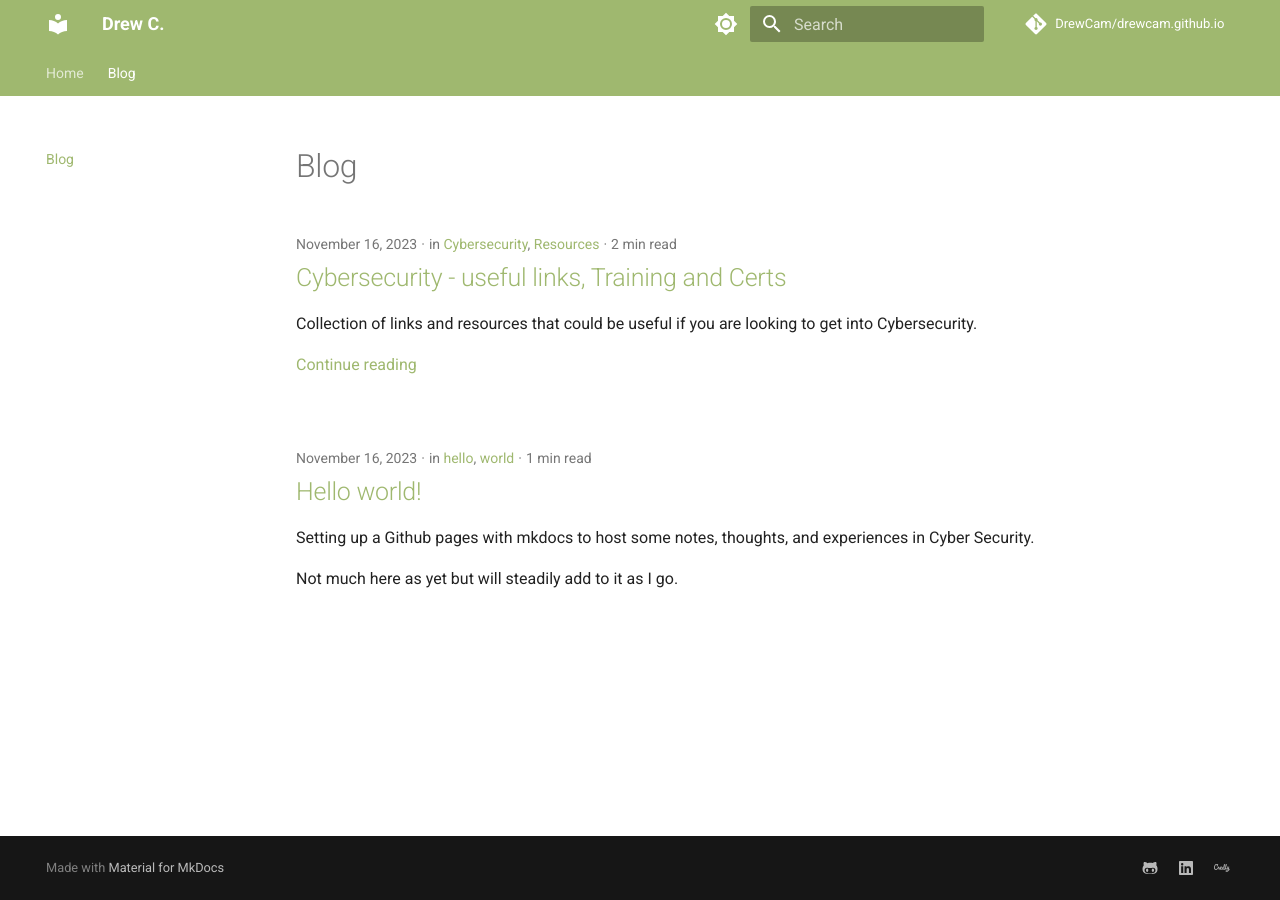
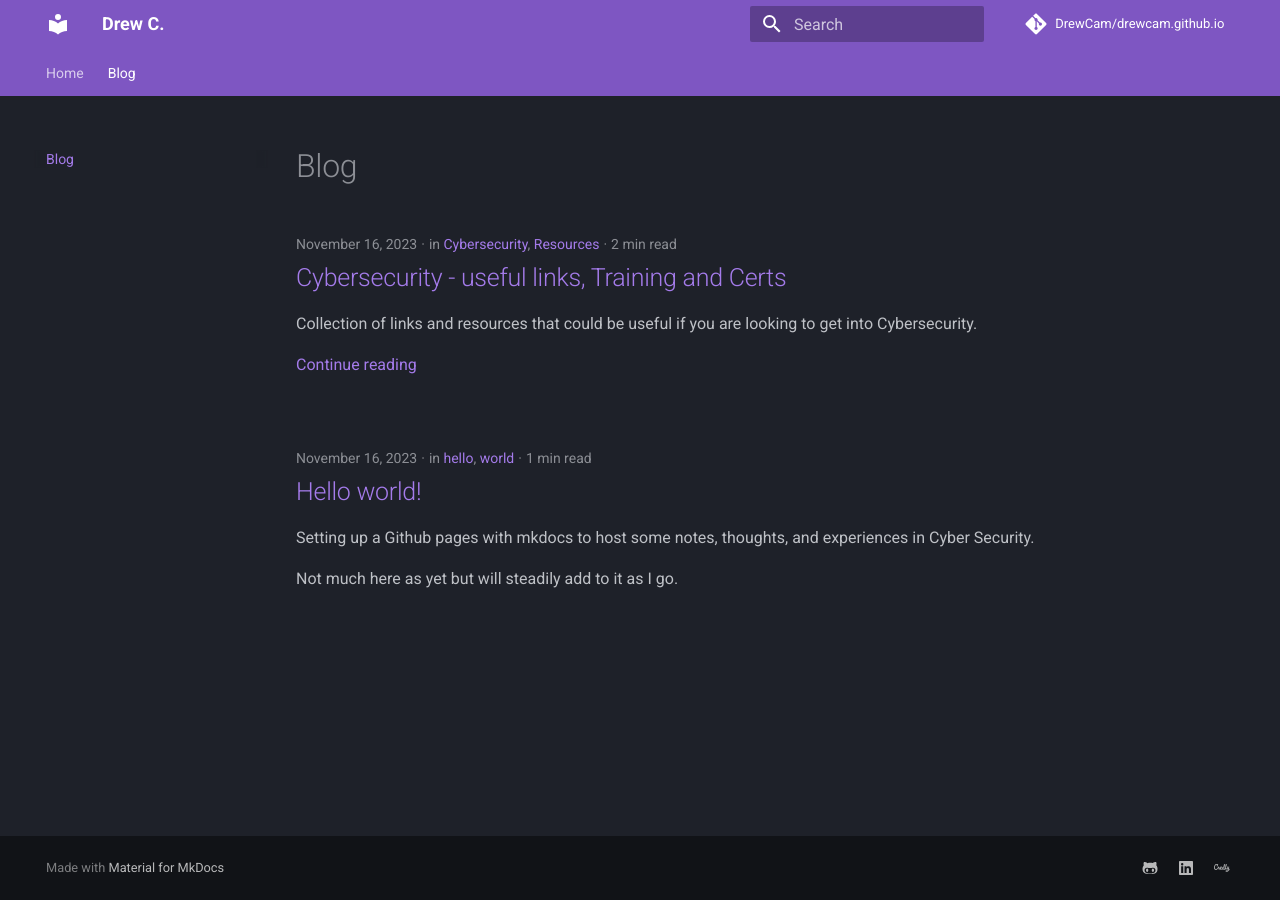
Before and after one commit to DrewCam/drewcam.github.io, an MkDocs documentation site: the page built from docs/blog/index.md, in a window 1280 px wide. Built offline with MkDocs 1.6.1 and Material for MkDocs 9.7.7, drawn with Linux system fonts in a browser that asks for light colours; comment, search, counter and statistics services are not loaded.

```diff
--- a/mkdocs.yml
+++ b/mkdocs.yml
@@ -8,23 +8,15 @@ site_description: A personal Docs and Blog site.
 repo_name: DrewCam/drewcam.github.io
 repo_url: https://github.com/DrewCam/drewcam.github.io
 
-extra_css:
-  - stylesheets/extra.css
+#extra_css:
+#  - stylesheets/extra.css
 theme:
   name: material
   palette:
-    - media: "(prefers-color-scheme: dark)"
-      primary: custom
-      scheme: slate
-      toggle:
-        icon: material/brightness-4
-        name: Switch to light mode
-    - media: "(prefers-color-scheme: light)"
-      primary: custom
-      scheme: default
-      toggle:
-        icon: material/brightness-7
-        name: Switch to dark mode
+    scheme: slate
+    primary: deep purple
+    accent: cyan
+
   features:
     - navigation.tabs
     - navigation.sections
@@ -82,6 +74,6 @@ extra:
       link: https://www.credly.com/users/drew-cameron
 
 nav:
-  - Home: index.md
- # - About: about.md
+  - Home: README.md
   - Blog: blog/index.md
+  #  - About: about.md
```
